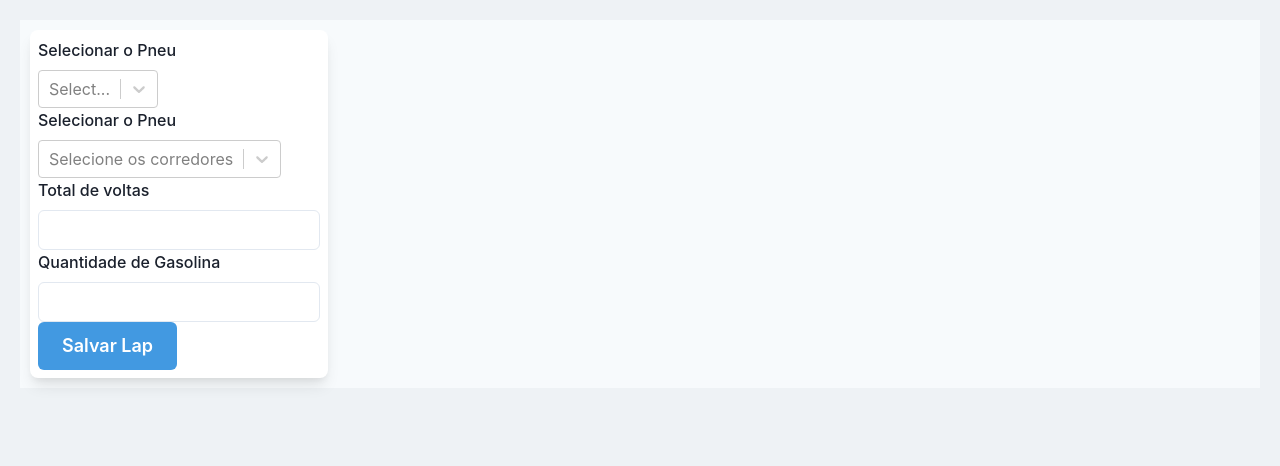
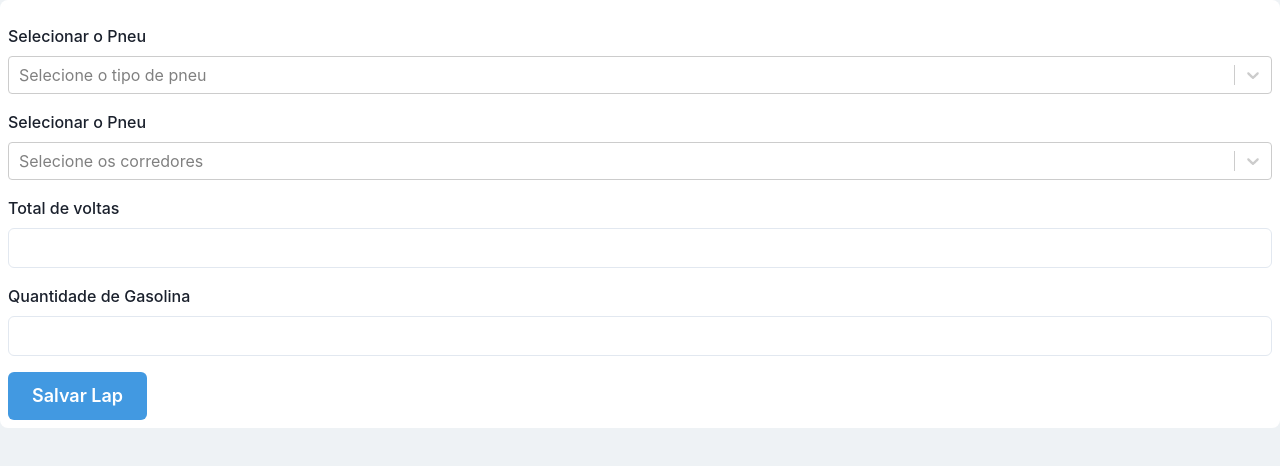
Before and after one commit to ICEI-PUC-Minas-PPLES-TI/plf-es-2023-1-ti5-5104100-race-engineering, a Next.js app in the folder codigo/web/race-engineering/: page /form in a window 1280 px wide. Shown: the top 466 px of the page. Built offline with nearby package versions, Linux system fonts and the light colour scheme; no server answers.

Commit message:
feat: add data

```diff
--- a/codigo/web/race-engineering/src/pages/form/index.tsx
+++ b/codigo/web/race-engineering/src/pages/form/index.tsx
@@ -85,32 +85,25 @@ export default function SignupCard({
   }, [raceId]);
 
   return (
-    <Flex
-      padding="10px"
-      margin="20px"
-      bg={useColorModeValue("gray.50", "gray.800")}
-      flexDirection="row"
-    >
-      <Stack>
     <Box
       rounded={"lg"}
       bg={useColorModeValue("white", "gray.700")}
-          boxShadow={"lg"}
       p={2}
+      width="100%"
     >
       <Stack spacing={3}>
         <HStack>
           <FormControl as="form" onSubmit={onSubmit}>
-                <Box>
-                  {/* <FormControl id="tire"> */}
+            <Box mt="16px">
               <FormLabel>Selecionar o Pneu</FormLabel>
               <InputGroup id="tire">
+                <Box w="100%">
                   <Select
                     value={selectedTire}
                     {...register("tire")}
                     onChange={handleChange}
+                    placeholder="Selecione o tipo de pneu"
                   >
-                      {" "}
                     <option hidden>Tipo de Pneu</option>
                     <option label="dry" id="dry">
                       Dry
@@ -119,12 +112,14 @@ export default function SignupCard({
                       Wet
                     </option>
                   </Select>
+                </Box>
               </InputGroup>
             </Box>
 
-                <Box>
+            <Box mt="16px">
               <FormLabel>Selecionar o Pneu</FormLabel>
               <InputGroup id="drivers">
+                <Box w="100%">
                   <Select
                     closeMenuOnSelect={false}
                     components={animatedComponents}
@@ -138,10 +133,11 @@ export default function SignupCard({
                     value={selectedDrivers}
                     placeholder="Selecione os corredores"
                   />
+                </Box>
               </InputGroup>
             </Box>
 
-                <Box>
+            <Box mt="16px">
               <FormLabel>Total de voltas</FormLabel>
               <InputGroup>
                 <Input
@@ -151,17 +147,14 @@ export default function SignupCard({
               </InputGroup>
             </Box>
 
-                <Box>
+            <Box mt="16px">
               <FormLabel>Quantidade de Gasolina</FormLabel>
               <InputGroup>
-                    <Input
-                      type="number"
-                      {...register("gas", { required: true })}
-                    />
+                <Input type="number" {...register("gas", { required: true })} />
               </InputGroup>
             </Box>
 
-                <Box>
+            <Box mt="16px">
               <Button
                 loadingText="Submitting"
                 size="lg"
@@ -179,7 +172,5 @@ export default function SignupCard({
         </HStack>
       </Stack>
     </Box>
-      </Stack>
-    </Flex>
   );
 }
--- a/codigo/web/race-engineering/src/pages/weather-previsao/index.tsx
+++ b/codigo/web/race-engineering/src/pages/weather-previsao/index.tsx
@@ -204,7 +204,7 @@ export default function Home() {
               </FormControl>
 
               {searchSuccess && weather && (
-                <Box mt={10}>
+                <Box mt={6} background="white" rounded="lg" padding="32px">
                   <Text fontSize="3xl" fontWeight="bold" mb={4}>
                     Previsão do tempo - {city}
                   </Text>
```
Also changed, not shown: codigo/web/race-engineering/src/pages/estrategy/index.tsx (+16 -20 lines), codigo/web/race-engineering/src/pages/login/index.tsx (+18 -18 lines). Lines whose indentation alone changed are shown as unchanged.
